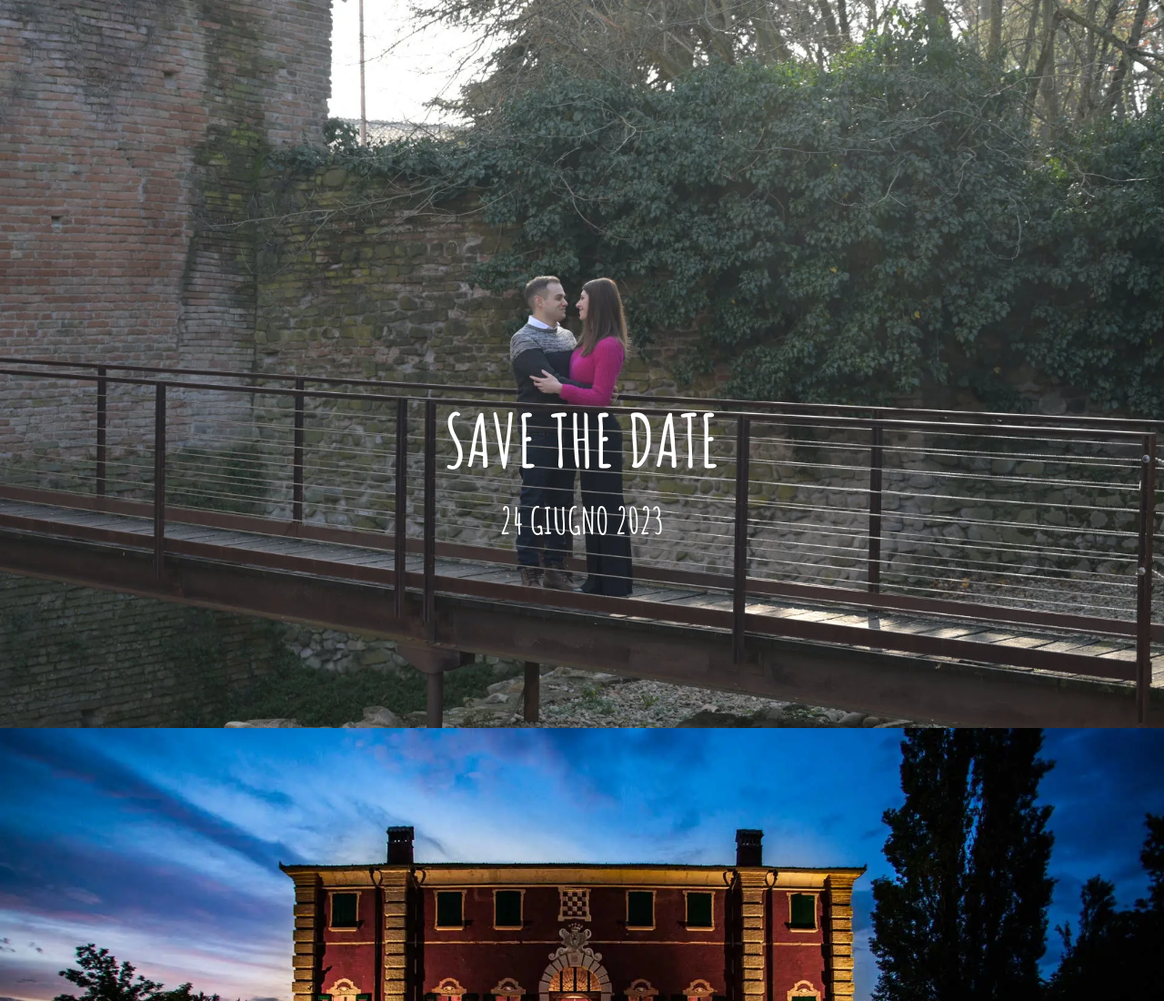
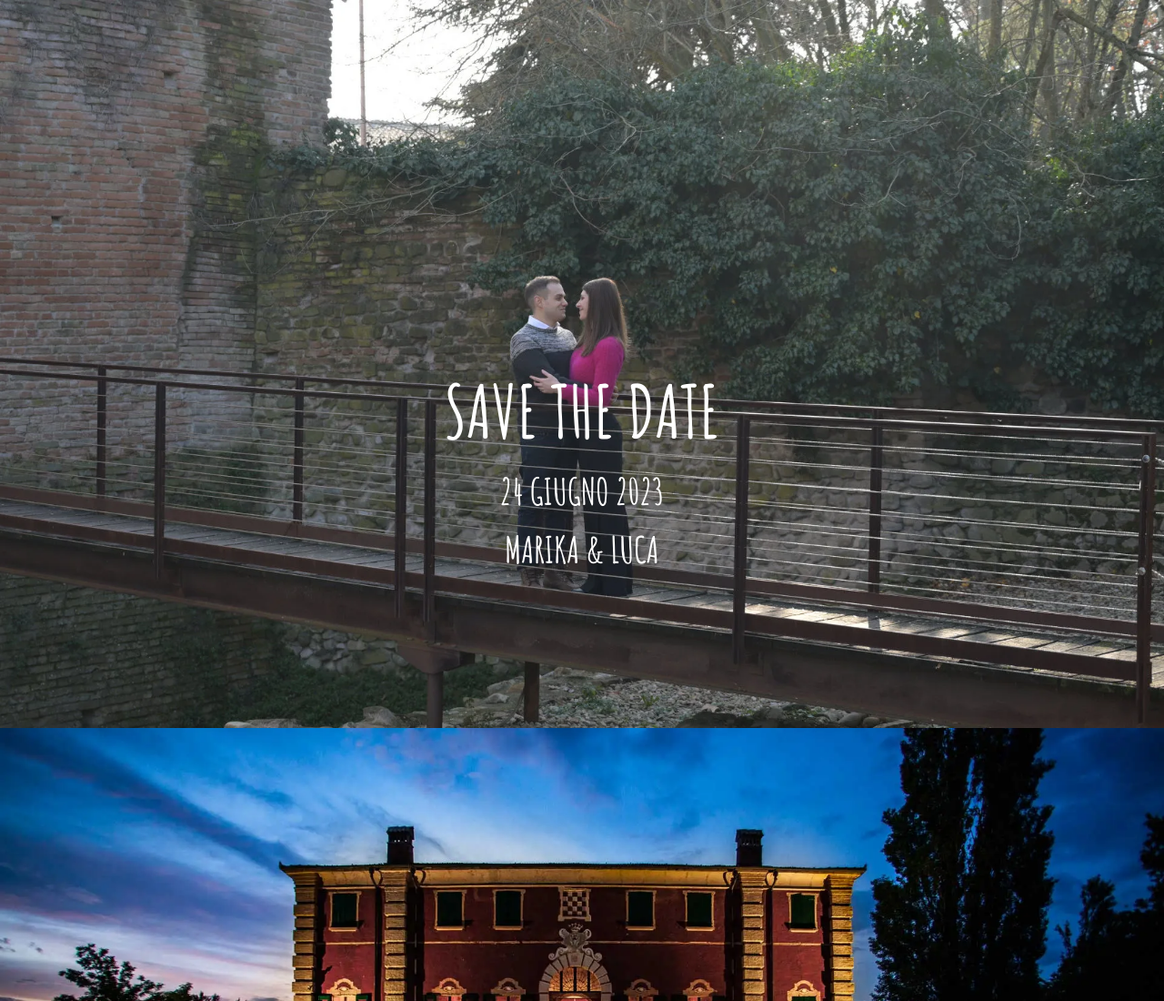
Before and after one commit to LBLucaBonetti/wedding, a plain HTML site: page index.html in a window 1280 px wide. Shown: the top 1100 px of the page at 91% size. Drawn offline with nearby package versions, Linux system fonts and the light colour scheme.

Commit message:
feat: add our names to main section

```diff
--- a/index.html
+++ b/index.html
@@ -42,6 +42,7 @@
       >
         <h1 class="display-1 fw-bold">Save the date</h1>
         <h2 class="display-6 mt-3">24 Giugno 2023</h2>
+        <h2 class="display-6 mt-3">Marika & Luca</h2>
       </div>
     </section>
 
```
